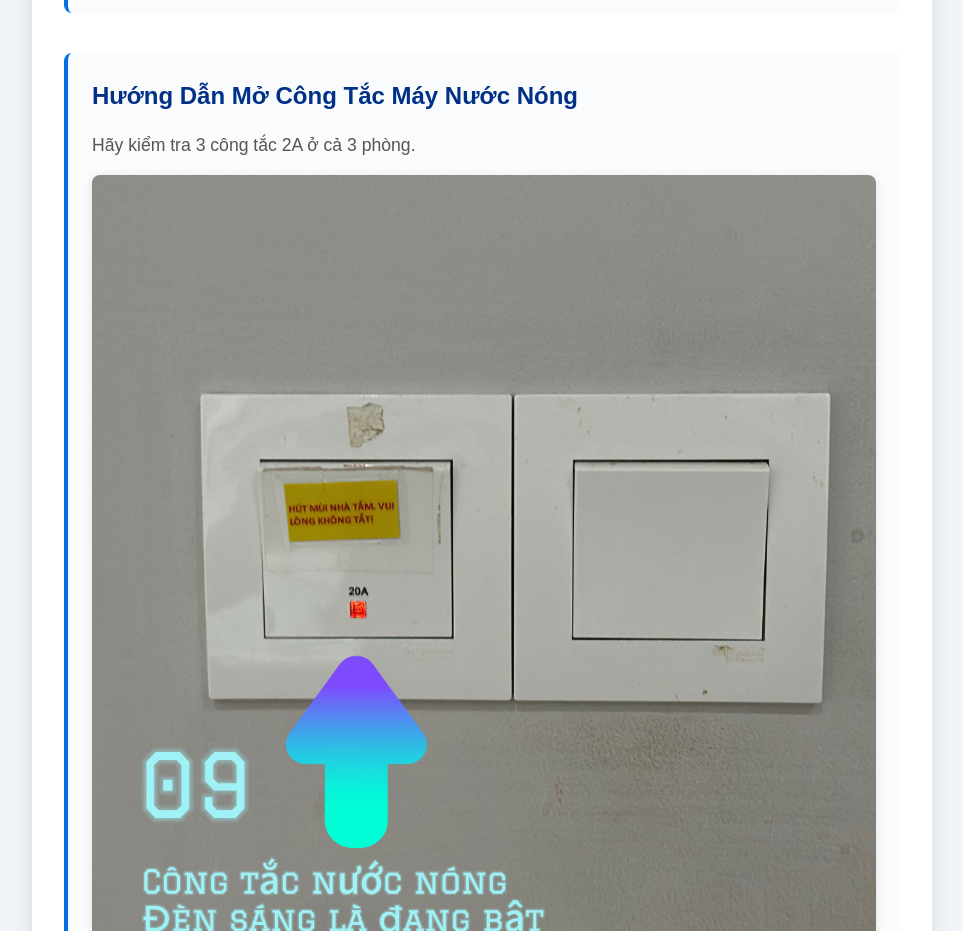
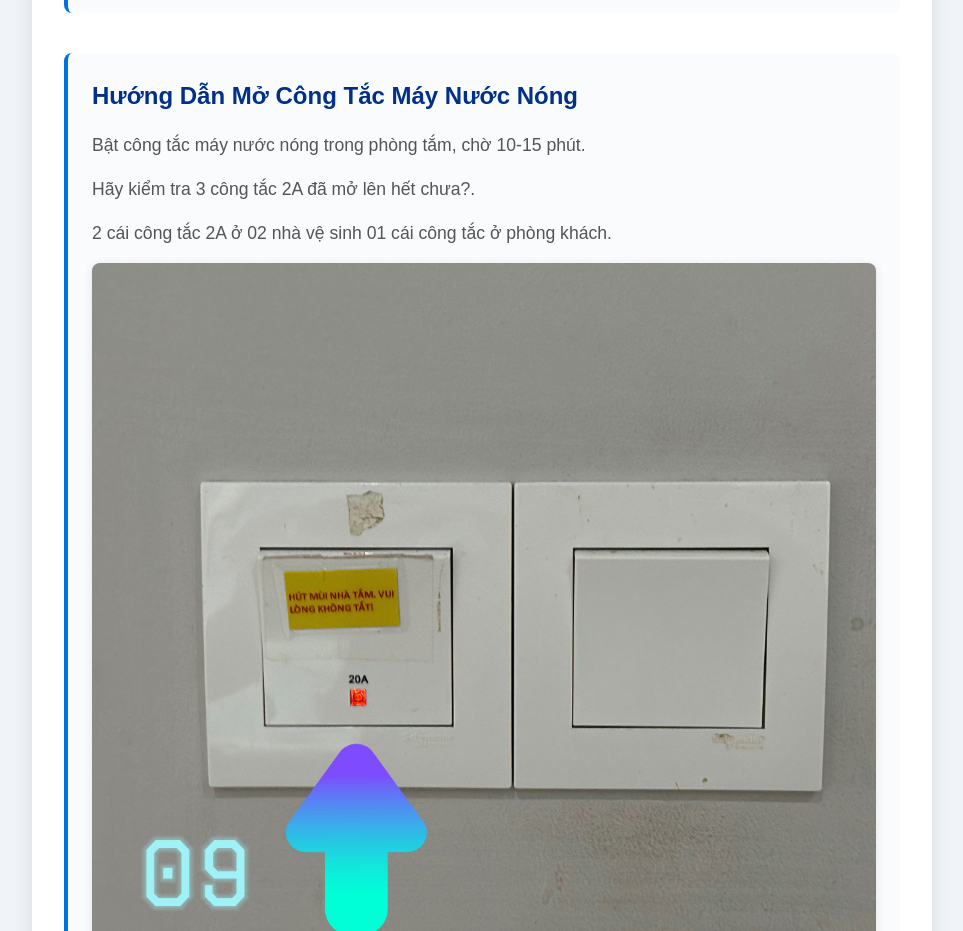
Before and after one commit to phucnv-hcm/huongdancanho, a plain HTML site: page huongdansudung.html in a window 1280 px wide. Shown: the part 820-1751 px from the top of the page, without its empty margins (158-1121 px from the left). Drawn offline with Linux system fonts and the light colour scheme.

Commit message:
Update huongdansudung.html

```diff
--- a/huongdansudung.html
+++ b/huongdansudung.html
@@ -192,7 +192,9 @@
         </div>
         <div class="section">
             <h3>Hướng Dẫn Mở Công Tắc Máy Nước Nóng</h3>
-            <p>Hãy kiểm tra 3 công tắc 2A ở cả 3 phòng.</p>
+            <p>Bật công tắc máy nước nóng trong phòng tắm, chờ 10-15 phút.</p>
+            <p>Hãy kiểm tra 3 công tắc 2A đã mở lên hết chưa?.</p>
+            <p>2 cái công tắc 2A ở 02 nhà vệ sinh 01 cái công tắc ở phòng khách.</p>
             <div class="media-container">
                 <img src="assets/IMG_STEP5.JPG" alt="Công tắc nước nóng">
                 <div class="caption">Hình ảnh: Đèn sáng là trạng thái đã bật.</div>
```
